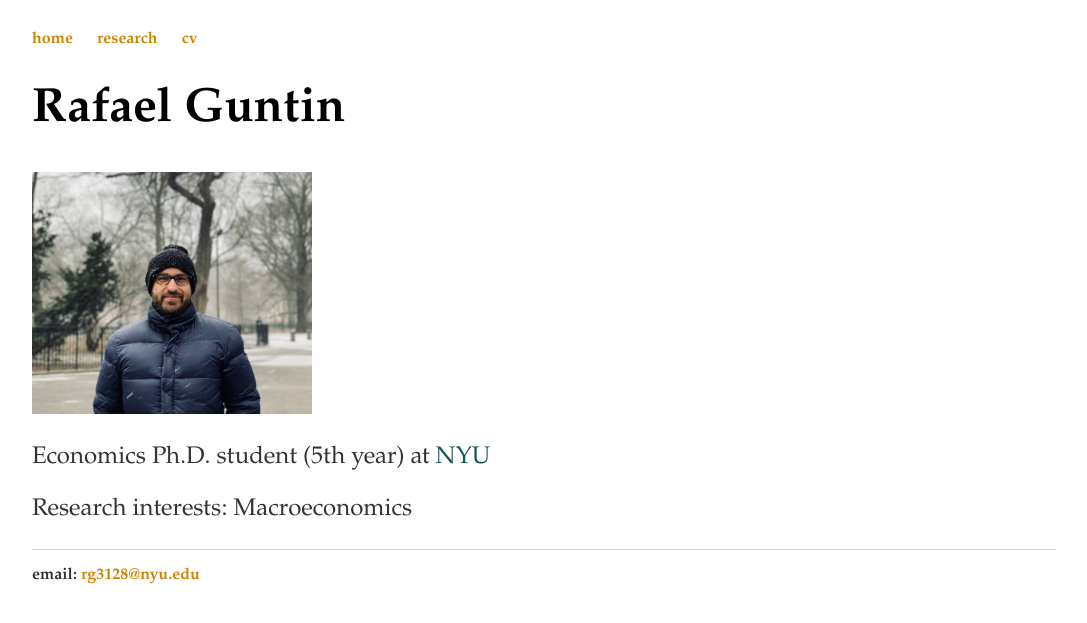
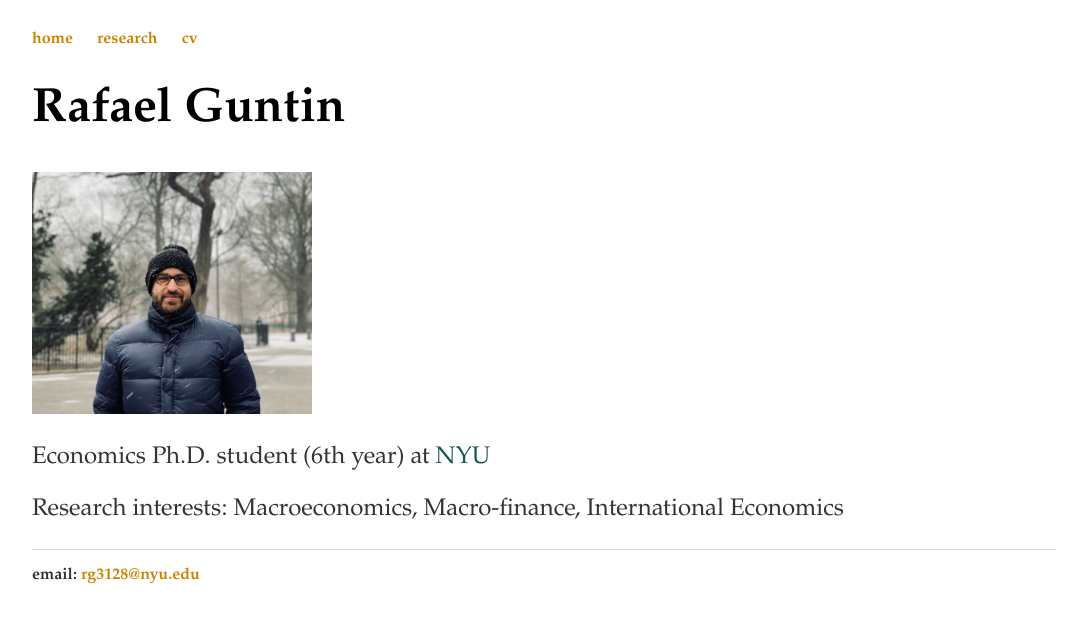
Before and after one commit to rafaguntin/rafaguntin.github.io, a Jekyll site: the page built from index.html, in a window 1280 px wide. Shown: the top 623 px of the page, without its empty margins (96-1183 px from the left). Built offline with Jekyll 4.4.1, drawn with Linux system fonts in a browser that asks for light colours.

Commit message:
Update index.html

```diff
--- a/index.html
+++ b/index.html
@@ -6,6 +6,6 @@
 		<div class="blurb">
 			<h1> Rafael Guntin </h1>
 			<img src="images/test_2.JPG" class="inline"/ width="280" height="242">
-			<p> Economics Ph.D. student (5th year) at <a style="color:#175556" href="https://as.nyu.edu/econ.html" target="_blank">NYU</a> </p>
-			<p> Research interests: Macroeconomics</p>
+			<p> Economics Ph.D. student (6th year) at <a style="color:#175556" href="https://as.nyu.edu/econ.html" target="_blank">NYU</a> </p>
+			<p> Research interests: Macroeconomics, Macro-finance, International Economics</p>
 		</div>
```
